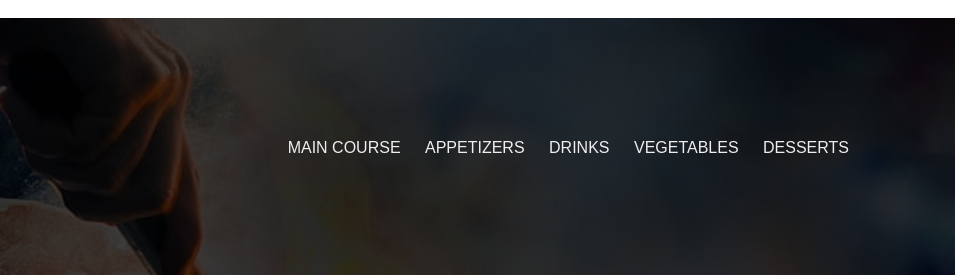
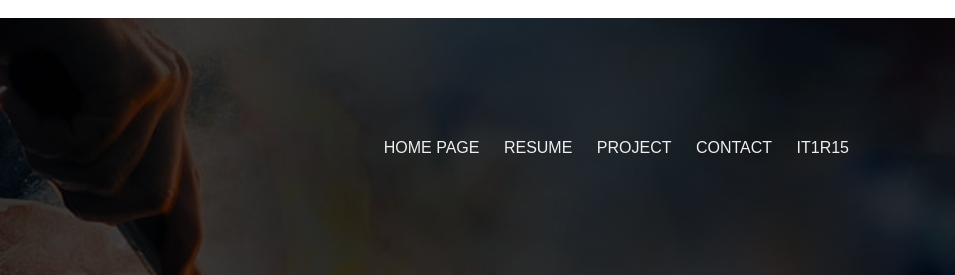
Before and after one commit to araune/araune_final2024.github.io, a plain HTML site: page index.html in a window 1280 px wide. Shown: the top 275 px of the page, 325-1280 px from the left. Drawn offline with Linux system fonts and the light colour scheme.

Commit message:
Add files via upload

```diff
--- a/index.html
+++ b/index.html
@@ -8,11 +8,11 @@
           <div class="navbar">
                <img src="logo.png" class="logo">
                <ul>
-                   <li><a href="#">MAIN COURSE</a></li>
-                   <li><a href="#">APPETIZERS</a></li>
-                   <li><a href="#">DRINKS</a></li>
-                   <li><a href="#">VEGETABLES</a></li>
-                   <li><a href="#">DESSERTS</a></li>
+                   <li><a href="#">HOME PAGE</a></li>
+                   <li><a href="#">RESUME</a></li>
+                   <li><a href="#">PROJECT</a></li>
+                   <li><a href="#">CONTACT</a></li>
+                   <li><a href="#">IT1R15</a></li>
               </ul>
           </div>
 
```
